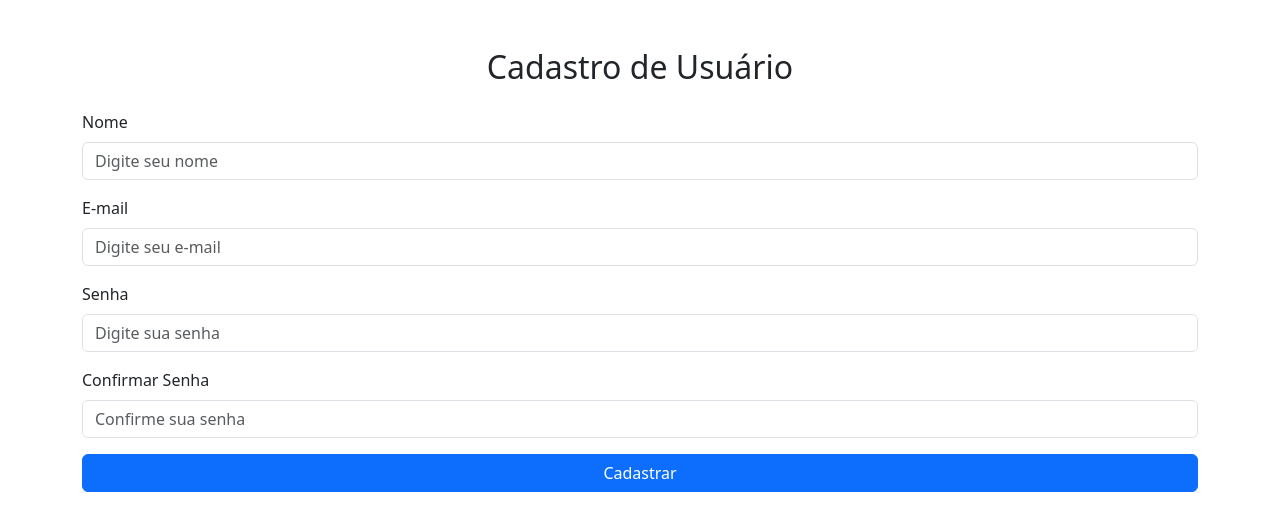
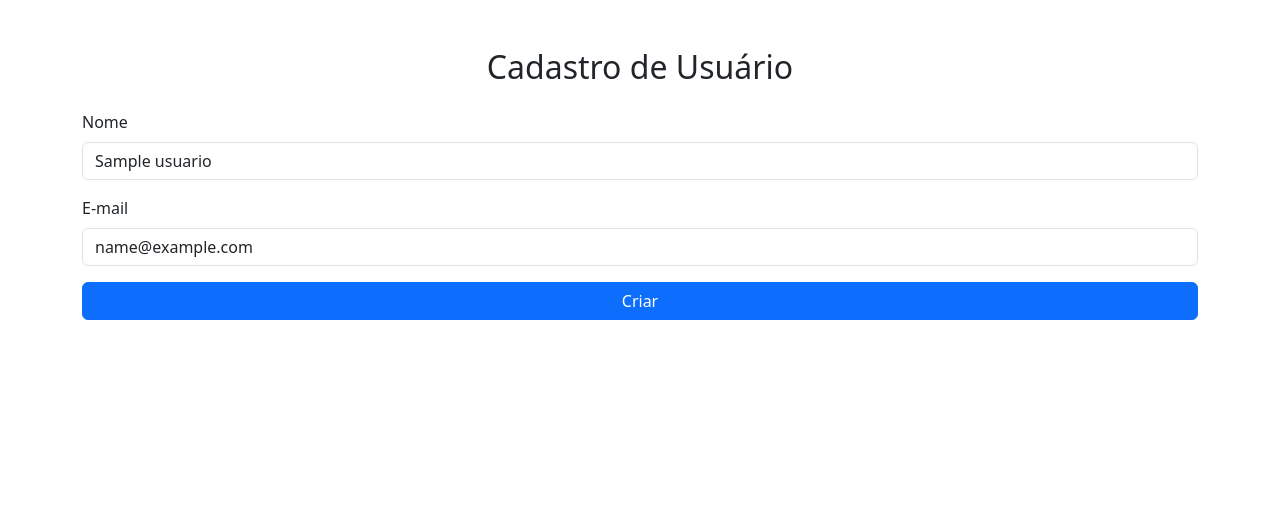
Before and after one commit to Caua-miguel/chat-esquizofrenico, a Flask app: template templates/cadastro.html in a window 1280 px wide. Shown: the top 531 px of the page. Run offline with Flask 3, Linux system fonts and the light colour scheme; the template is opened without the code that fills it: most values are stand-ins (such as "Sample title", 1, 10 or a date in 2020).

Commit message:
cadastro quebrado

```diff
--- a/database/insert.py
+++ b/database/insert.py
@@ -1,9 +1,9 @@
 from database.database import db, cursor
 
-def insert_user(nome, email, status):
+def insert_user(nome, email):
     cursor.execute(
         '''
         INSERT INTO usuarios (nome, email, status) VALUES (%s, %s, %s)
-        ''', (nome, email, status)
+        ''', (nome, email, True)
     )
     db.commit()
--- a/templates/cadastro.html
+++ b/templates/cadastro.html
@@ -10,15 +10,8 @@
     <div class="container mt-5">
         <h2 class="text-center mb-4">Cadastro de Usuário</h2>
 
-            {% if usuario%}
-
                 {% include 'item_cadastro.html' %}
 
-            {% else %}
-
-                {% include 'item_cadastro.html' %}
-
-            {% endif %}
     </div>
 
     <script src="https://cdn.jsdelivr.net/npm/bootstrap@5.3.0/dist/js/bootstrap.bundle.min.js"></script>
--- a/templates/index.html
+++ b/templates/index.html
@@ -38,10 +38,10 @@
                         <a class="nav-link" href="/chat">Chat</a>
                     </li>
                     <li class="nav-item">
-                        <a class="nav-link" href="/cadastrar">Lista de Usuários</a>
+                        <a class="nav-link" href="/user">Lista de Usuários</a>
                     </li>
                 </ul>
-                    <a class="nav-link" href="/user/cadastrar">
+                    <a class="nav-link" href="/user/new">
                         <button class="btn btn-outline-success" type="submit">Login</button>
                     </a>
             </div>
--- a/templates/item_cadastro.html
+++ b/templates/item_cadastro.html
@@ -1,19 +1,30 @@
-<form>
+<form
+
+    {% if usuario %}
+        action="{{ url_for('user.atualizar_usuario', id=usuario.id) }}"
+    {% else %}
+        action="{{ url_for('user.add_user') }}"
+    {% endif %}
+
+    method="POST">
+
     <div class="mb-3">
         <label for="nome" class="form-label">Nome</label>
-        <input type="text" class="form-control" id="nome" placeholder="Digite seu nome" required>
+        <input type="text" class="form-control" placeholder="Digite seu nome" name="nome" {% if usuario%}value="{{usuario.nome}}"{% endif %}>
     </div>
     <div class="mb-3">
         <label for="email" class="form-label">E-mail</label>
-        <input type="email" class="form-control" id="email" placeholder="Digite seu e-mail" required>
+        <input type="email" class="form-control" placeholder="Digite seu e-mail" name="email" {% if usuario%}value="{{usuario.email}}"{% endif %}>
     </div>
-    <div class="mb-3">
+    <!-- <div class="mb-3">
         <label for="senha" class="form-label">Senha</label>
-        <input type="password" class="form-control" id="senha" placeholder="Digite sua senha" required>
+        <input type="password" class="form-control" placeholder="Digite sua senha" name="nome" {% if usuario%}value="{{usuario.nome}}"{% endif %}>
     </div>
     <div class="mb-3">
         <label for="confirmarSenha" class="form-label">Confirmar Senha</label>
         <input type="password" class="form-control" id="confirmarSenha" placeholder="Confirme sua senha" required>
-    </div>
-    <button type="submit" class="btn btn-primary w-100">Cadastrar</button>
+    </div> -->
+    <button type="submit" class="btn btn-primary w-100">
+        {% if cliente %}Salvar{% else %}Criar{% endif %}
+    </button>
 </form>
```
